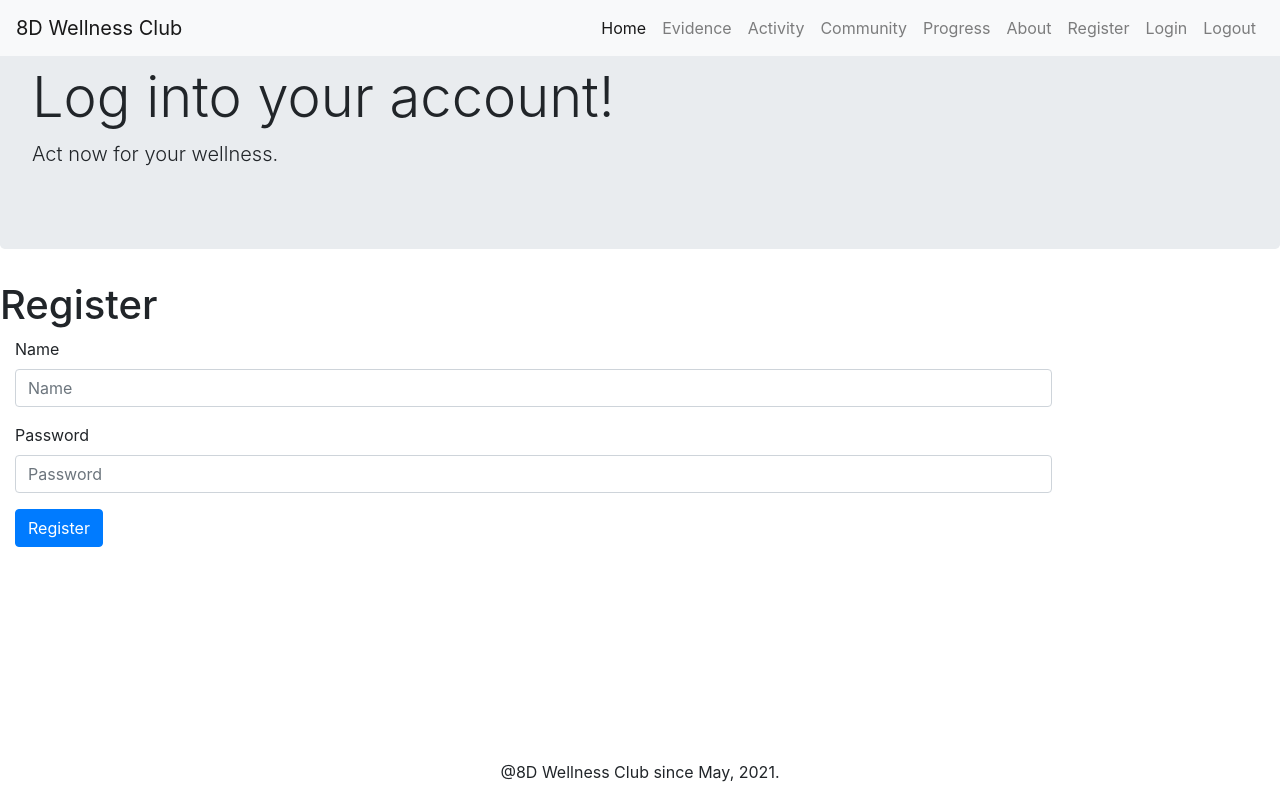
After one commit to Aihua0055/wellness, a Flask app: page /login in a window 1280 px wide. The commit adds this page. Run offline with Flask 2, Linux system fonts and the light colour scheme; some libraries are stand-ins or nearby versions.

Commit message:
hopefully fixing routing for register and login/out pages

```diff
--- a/wellness/__init__.py
+++ b/wellness/__init__.py
@@ -4,74 +4,25 @@ from .commands import create_tables
 from .extensions import login_manager, db
 from .models import User
 from .routes.auth import auth
-#from .routes.main import main
+from .routes.main import main
 
-config_file = 'settings.py'
-app = Flask(__name__)
-app.config.from_pyfile(config_file)
-db.init_app(app)
-login_manager.init_app(app)
-login_manager.login_view = 'auth.login'
-@login_manager.user_loader
-def load_user(user_id):
-    return User.query.get(user_id)
+def create_app(config_file = 'settings.py'):
+    app = Flask(__name__)
+    app.config.from_pyfile(config_file)
+    db.init_app(app)
+    login_manager.init_app(app)
+    login_manager.login_view = 'auth.login'
+    @login_manager.user_loader
+    def load_user(user_id):
+        return User.query.get(user_id)
 
-#app.register_blueprint(main)
-app.register_blueprint(auth)
+    app.register_blueprint(main)
+    app.register_blueprint(auth)
 
-app.cli.add_command(create_tables)
+    app.cli.add_command(create_tables)
 
-@app.route('/')
-@app.route('/home')
-def home():
-    # Kwargs store data to render on template
-    kwargs = {
-        'title': 'Home',
-        'jumbotron': {
-            "header": "Welcome to 8D Wellness Club!",
-            # To choose bg images
-            "bg_image": url_for('static', filename='/images/'),
-            "text": "Act now for your wellness. "
-        },
-        'homePageContents': [{
-            'Title': "What is wellness",
-            "Text": "Wellness is a state beyond absence of illness but rather aims to optimize well-being.The notions behind the term share the same roots as the alternative medicine movement, in 19th-century movements in the US and Europe that sought to optimize health and to consider the whole person, like New Thought, Christian Science, and Lebensreform.The term wellness has also been misused for pseudoscientific health interventions.[4]",
-            "imagePath": url_for('static', filename='/images/Eight_Dimensions_of_Wellness.png'),
-            "Link": "/styletransfer",
-            "Action": "+ The science behind it"
-        },
-
-        ]
-    }
-    return render_template('home.html', **kwargs)
-
-@app.route('/about')
-def about():
-    kwargs = {
-        'title': 'About',
-        'jumbotron': {
-            "header": "mHealth & Human",
-            "bg_image": "static/images/1182_650_gallery.jpeg",
-            "text": ""
-        },
-        'aboutPageContents': [{
-            'Title': "Responsibility when providing health related content online",
-            "Text": " "
-
-        },
-            {
-            "Title": "Aware: technology is only small part in health care system, human play much larger role in health care procedure",
-            "Text": " "
-
-        },
-            {
-            "Title": "Be patient, it takes time!",
-            "Text": ""
-
-        }
-        ]
-    }
-    return render_template('about.html', **kwargs)
+    return app
 
 if __name__ == '__main__':
+    app = create_app()
     app.run(threaded=True, port=5000)
--- a/wellness/routes/auth.py
+++ b/wellness/routes/auth.py
@@ -55,8 +55,19 @@ def login():
         if not error_message:
             login_user(user)
             return redirect(url_for('main.index'))
+    kwargs = {
+        'title': 'Login',
+        'jumbotron': {
+            "header": "Log into your account!",
+            "text": "Act now for your wellness. "
+        },
+        'loginPageContents': [{
+            'Title': "Login"
+        },
 
-    return render_template('login.html')
+        ]
+    }
+    return render_template('login.html', **kwargs)
 
 @auth.route('/logout')
 def logout():
--- a/wellness/templates/base.html
+++ b/wellness/templates/base.html
@@ -27,7 +27,8 @@
             {% set navbar_menus = [ ('/', 'home', 'Home'), ('/evidence',
             'evidence', 'Evidence'), ('/activity',
             'activity', 'Activity'), ('/community', 'community',
-            'Community'), ('/progress', 'progress', 'Progress'), ('/about', 'about', 'About')] -%}
+            'Community'), ('/progress', 'progress', 'Progress'), ('/about', 'about', 'About'),
+            ('/register', 'register', 'Register'), ('/login', 'login', 'Login'), ('/logout', 'logout', 'Logout')] -%}
             <!-- Set active page to style active menu automatically -->
             {% set active_page = active_page|default('home') -%}
             {% for href, id, caption in navbar_menus %}
--- /dev/null
+++ b/wellness/templates/login.html
@@ -0,0 +1,34 @@
+{% extends 'base.html' %}
+{% block title %}Register{% endblock %}
+
+{% block content %}
+<div class="page-header">
+        <h1>Register</h1>
+      </div>
+        <div class="row">
+          <div class="col-lg-12">
+            <div class="well bs-component">
+              <form class="form-horizontal" method="POST" action="{{ url_for('auth.register') }}">
+                <fieldset>
+                  <div class="form-group">
+                    <label for="inputName" class="col-lg-2 control-label">Name</label>
+                    <div class="col-lg-10">
+                      <input type="text" class="form-control" name="name" id="inputName" placeholder="Name">
+                    </div>
+                  </div>
+                  <div class="form-group">
+                    <label for="inputPassword" class="col-lg-2 control-label">Password</label>
+                    <div class="col-lg-10">
+                      <input type="password" class="form-control" name="password" id="inputPassword" placeholder="Password">
+                    </div>
+                  </div>
+                  <div class="form-group">
+                    <div class="col-lg-10 col-lg-offset-2">
+                      <button type="submit" class="btn btn-primary">Register</button>
+                    </div>
+                  </div>
+                </fieldset>
+              </form>
+            </div>
+          </div>
+{% endblock %}
```
Also changed, not shown: wellness/routes/main.py (added, +59 -0 lines), wellness/templates/logout.html (added, +34 -0 lines).
